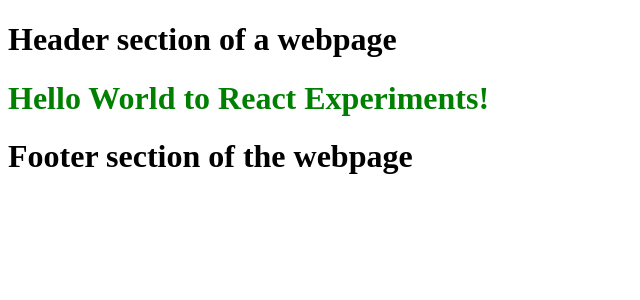
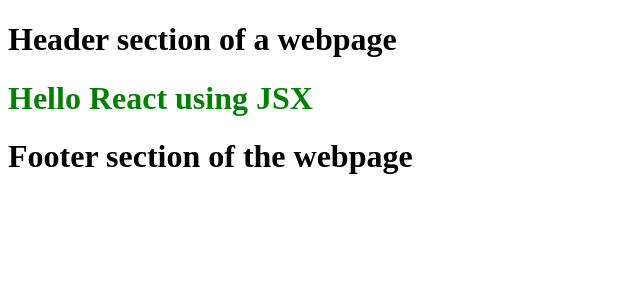
Before and after one commit to keerthivasan-devflow/react-basics, a React (Vite) app: page / in a window 1280 px wide. Shown: the top 300 px of the page, without its empty margins (0-640 px from the left). Built offline with nearby package versions, Linux system fonts and the light colour scheme.

Commit message:
JSX Syntax - Created a simple JSX Element

```diff
--- a/App.js
+++ b/App.js
@@ -1,12 +1,10 @@
 import React from "react";
 import ReactDOM from "react-dom/client";
-const h1 = React.createElement(
-  "h1",
-  {
-    id: "header",
-    className: "header-block",
-  },
-  "Hello World to React Experiments!"
+
+const h1 = (
+  <header className="header-section">
+    <h1 id="header">Hello React using JSX</h1>
+  </header>
 );
 const root = ReactDOM.createRoot(document.getElementById("root"));
 root.render(h1);
--- a/index.html
+++ b/index.html
@@ -9,8 +9,7 @@
   <body>
     <h1>Header section of a webpage</h1>
     <div id="root">
-      <h1>React JS</h1>
-      <p>React is a open source library for building user interface</p>
+      <h1>React Component is throwing an error!</h1>
     </div>
     <h1>Footer section of the webpage</h1>
 
```
